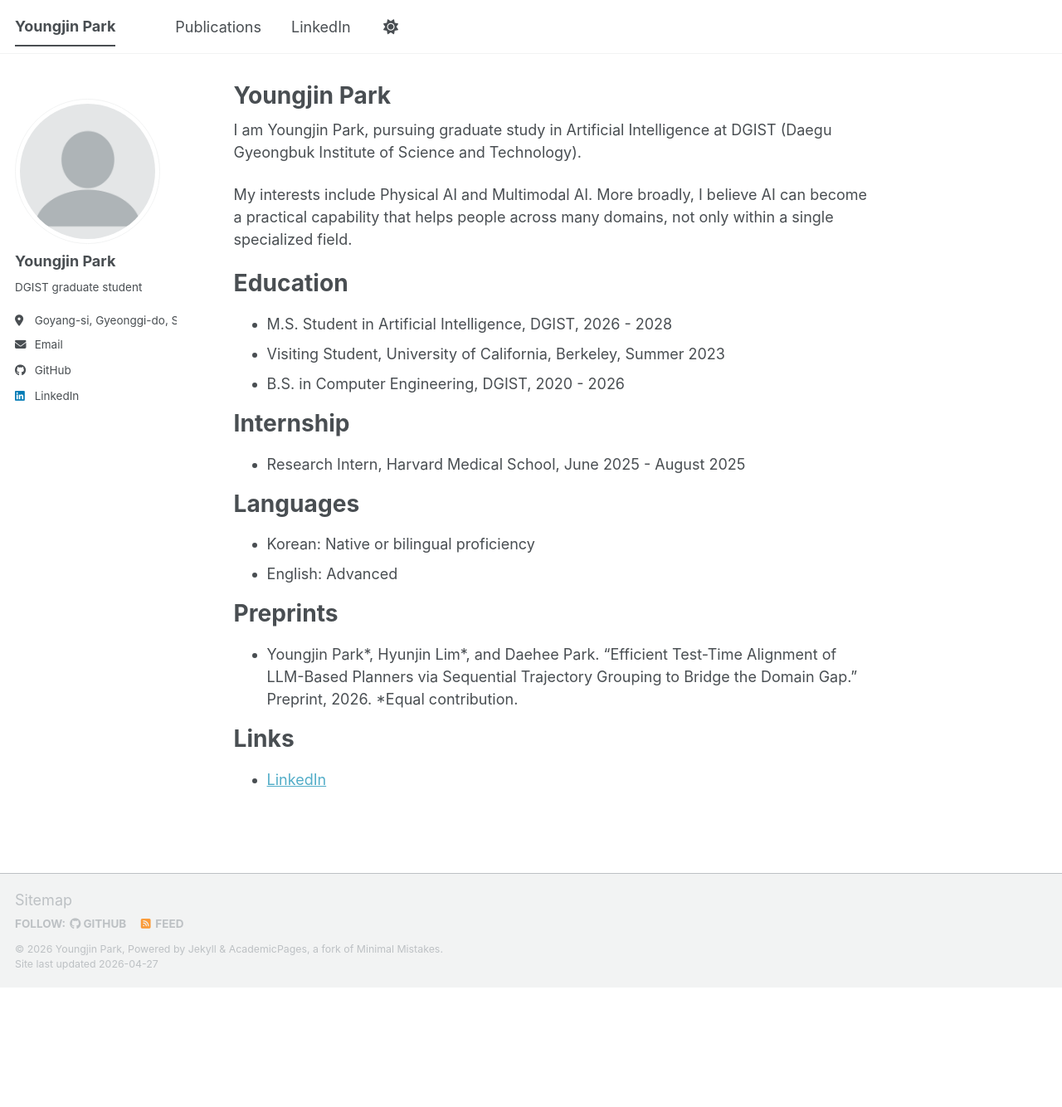
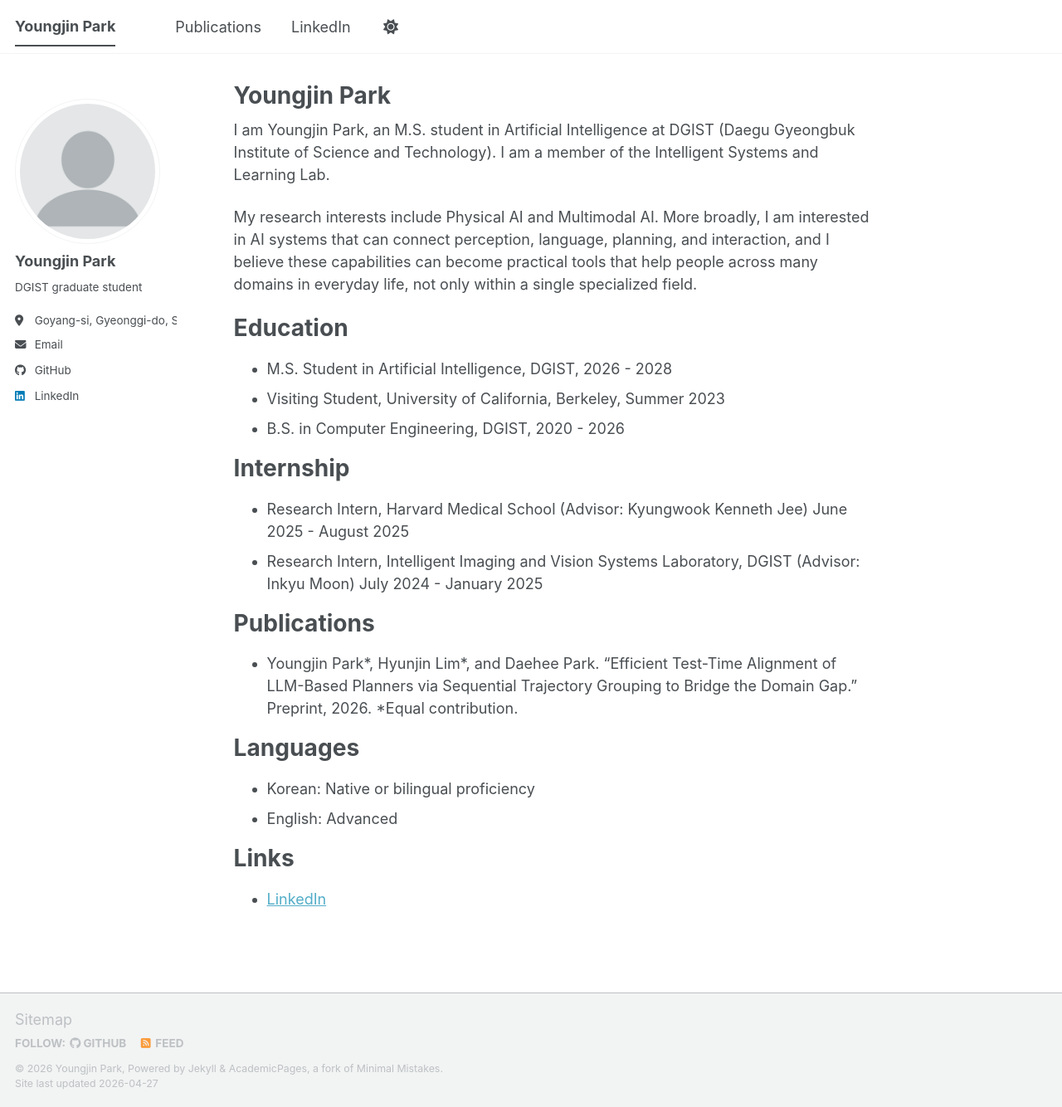
Before and after one commit to i0j1005/i0j1005.github.io, a Jekyll site: the page built from _pages/about.md, in a window 1280 px wide and 1334 px high. Shown: the whole window at 83% size. Built offline with Jekyll 4.4.1, drawn with Linux system fonts in a browser that asks for light colours; a script bundle is joined from its source files by our own code; library files that are not in the unit come from our copies.

Commit message:
Refine about page profile

```diff
--- a/_pages/about.md
+++ b/_pages/about.md
@@ -7,9 +7,11 @@
   - /about.html
 ---
 
-I am Youngjin Park, pursuing graduate study in Artificial Intelligence at DGIST (Daegu Gyeongbuk Institute of Science and Technology).
+I am Youngjin Park, an M.S. student in Artificial Intelligence at DGIST (Daegu Gyeongbuk Institute of Science and Technology). I am a member of the Intelligent Systems and Learning Lab.
 
-My interests include Physical AI and Multimodal AI. More broadly, I believe AI can become a practical capability that helps people across many domains, not only within a single specialized field.
+
+My research interests include Physical AI and Multimodal AI. More broadly, I am interested in AI systems that can connect perception, language, planning, and interaction, and I believe these capabilities can become practical tools that help people across many domains in everyday life, not only within a single specialized field.
+
 
 Education
 ======
@@ -19,7 +21,13 @@
 
 Internship
 ======
-* Research Intern, Harvard Medical School, June 2025 - August 2025
+* Research Intern, Harvard Medical School (Advisor: Kyungwook Kenneth Jee) June 2025 - August 2025
+* Research Intern, Intelligent Imaging and Vision Systems Laboratory, DGIST (Advisor: Inkyu Moon) July 2024 - January 2025
+
+
+Publications
+======
+* Youngjin Park\*, Hyunjin Lim\*, and Daehee Park. "Efficient Test-Time Alignment of LLM-Based Planners via Sequential Trajectory Grouping to Bridge the Domain Gap." Preprint, 2026. \*Equal contribution.
 
 
 Languages
@@ -27,9 +35,6 @@
 * Korean: Native or bilingual proficiency
 * English: Advanced
 
-Preprints
-======
-* Youngjin Park\*, Hyunjin Lim\*, and Daehee Park. "Efficient Test-Time Alignment of LLM-Based Planners via Sequential Trajectory Grouping to Bridge the Domain Gap." Preprint, 2026. \*Equal contribution.
 
 Links
 ======
```
